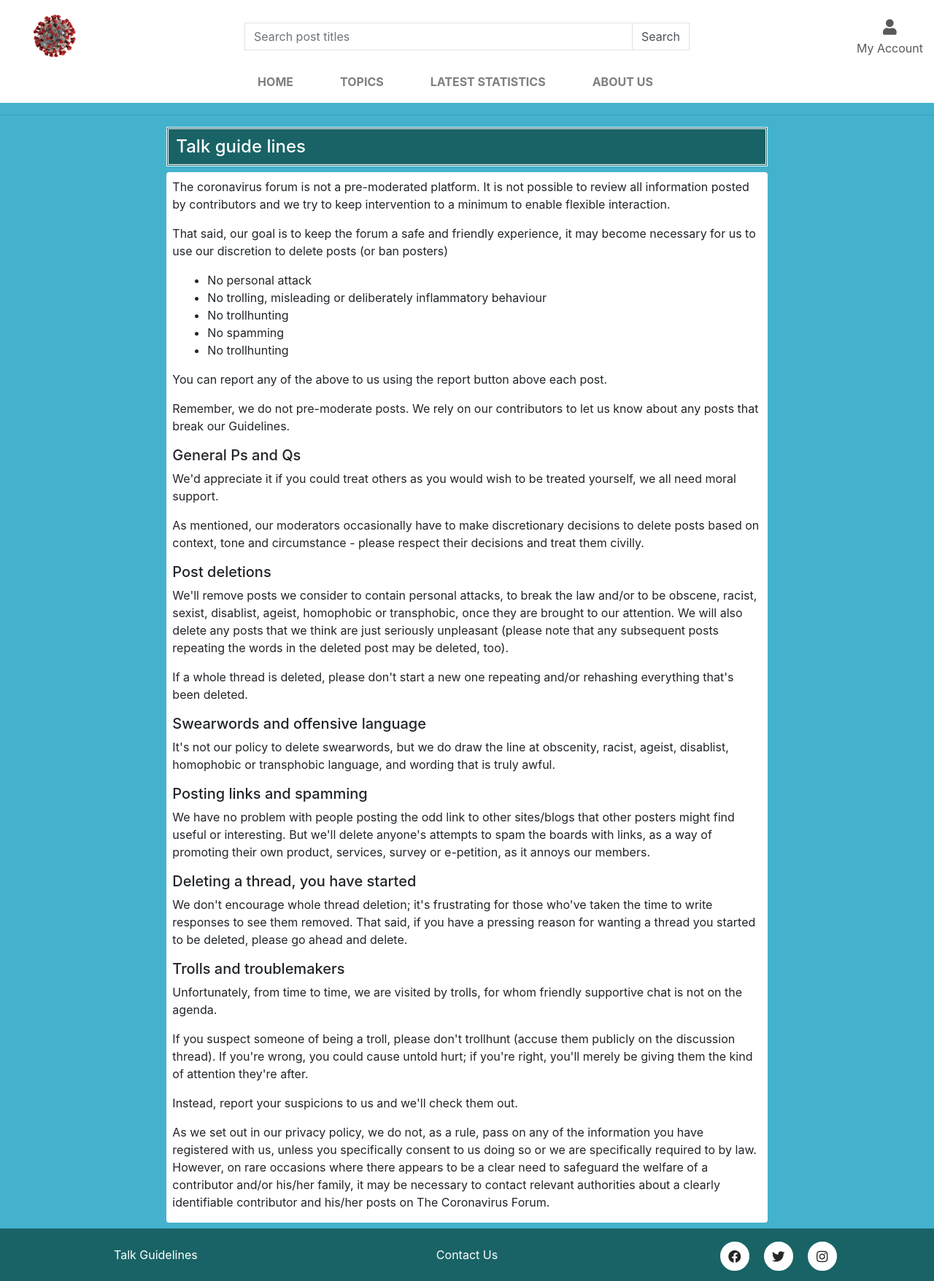
After one commit to ccarabine/coronavirusforum, a Django app: page /talkguidelines/ in a window 1280 px wide. The commit adds this page. Shown: the whole page at 73% size. Run offline with Django 4.2, Linux system fonts and the light colour scheme; data that the repository does not hold is empty; some libraries are stand-ins or nearby versions.

Commit message:
Add talkguidelines and connect to all links

```diff
--- a/forum/urls.py
+++ b/forum/urls.py
@@ -31,4 +31,6 @@ urlpatterns = [
          name="govukdata"),
     path("aboutus/", views.AboutUsView,
          name="aboutus"),
+    path("talkguidelines/", views.TalkGuideLinesView,
+         name="talkguidelines"),
 ]
--- a/forum/views.py
+++ b/forum/views.py
@@ -376,3 +376,6 @@ def apiview(request):
 
 def AboutUsView(request):
         return render(request, 'aboutus.html')
+
+def TalkGuideLinesView(request):
+        return render(request, 'talkguidelines.html')
--- a/templates/base.html
+++ b/templates/base.html
@@ -56,7 +56,7 @@
         <div class="ft-container pt-2 pb-2 header-title-color">
             <div class="row mx-auto ft-center pt-3 pb-3">
                 <div class="col-3 col-md-4 ft-links">
-                    <a href="#">Talk Guidelines </a>
+                    <a href="{% url 'talkguidelines' %}">Talk Guidelines </a>
 
                 </div>
                 <div class="col-3 col-md-4 ft-links">
--- a/templates/commentform.html
+++ b/templates/commentform.html
@@ -23,7 +23,7 @@
             <div class="bg-color-white col-lg-6 col-md-8 col-sm-10 mb-2 pl-2 pt-1 pb-1 justify-content-center">
                 <div class="col-12 mb-2">
                     <small>
-                        <a href="#" class="card-links"> Talk guidelines </a>
+                        <a href="{% url 'talkguidelines' %}" class="card-links"> Talk guidelines </a>
                     </small>
                     <div class="form-group">
                         <form method="POST" enctype="multipart/form-data">
--- a/templates/postform.html
+++ b/templates/postform.html
@@ -11,7 +11,7 @@
         <div class="col-12">
             <h4> Topic: {{ topic }}</h4>
             <small>
-                <a href="#" class="card-links"> Talk guidelines</a>
+                <a href="{% url 'talkguidelines' %}" class="card-links"> Talk guidelines</a>
             </small>
             <div class="form-group">
                 <form method="POST" enctype="multipart/form-data">
--- /dev/null
+++ b/templates/talkguidelines.html
@@ -0,0 +1,72 @@
+{% extends "base.html" %}
+{% load static %}
+{% block content %}
+<div class="container col-lg-8 col-md-10">
+    <h4 class="header-style header-title-color">Talk guide lines</h4>
+    <div class="mb-2">
+        <div class="card mb-2 mt-2 ">
+            <div class="card-body px-2 pt-2 rounded">
+                <p>The coronavirus forum is not a pre-moderated platform. It is not possible to review all information
+                    posted by contributors and we try to keep intervention to a minimum to enable flexible interaction.
+                </p>
+                <p>That said, our goal is to keep the forum a safe and friendly experience, it may become necessary for
+                    us to use our discretion to delete posts (or ban posters)</p>
+                <ul class="ml-5">
+                    <li>No personal attack</li>
+                    <li>No trolling, misleading or deliberately inflammatory behaviour</li>
+                    <li>No trollhunting</li>
+                    <li>No spamming</li>
+                    <li>No trollhunting</li>
+                </ul>
+                <p>
+                    You can report any of the above to us using the report button above each post.</p>
+                <p>Remember, we do not pre-moderate posts. We rely on our contributors to let us know about any posts
+                    that break our Guidelines. </p>
+
+                <h5>General Ps and Qs</h5>
+                <p>We'd appreciate it if you could treat others as you would wish to be treated yourself, we all need
+                    moral support.</p>
+                <p>As mentioned, our moderators occasionally have to make discretionary decisions to delete posts based
+                    on context, tone and circumstance - please respect their decisions and treat them civilly.
+
+                <h5>Post deletions </h5>
+                <p>We'll remove posts we consider to contain personal attacks, to break the law and/or to be obscene,
+                    racist, sexist, disablist, ageist, homophobic or transphobic, once they are brought to our
+                    attention. We will also delete any posts that we think are just seriously unpleasant (please note
+                    that any subsequent posts repeating the words in the deleted post may be deleted, too).</p>
+
+                <p>If a whole thread is deleted, please don't start a new one repeating and/or rehashing everything
+                    that's been deleted.</p>
+
+                <h5>Swearwords and offensive language</h5>
+                <p>It's not our policy to delete swearwords, but we do draw the line at obscenity, racist, ageist,
+                    disablist, homophobic or transphobic language, and wording that is truly awful.</p>
+
+                <h5>Posting links and spamming</h5>
+                <p>We have no problem with people posting the odd link to other sites/blogs that other posters might
+                    find
+                    useful or interesting. But we'll delete anyone's attempts to spam the boards with links, as a way of
+                    promoting their own product, services, survey or e-petition, as it annoys our members.</p>
+
+                <h5>Deleting a thread, you have started</h5>
+                <p>We don't encourage whole thread deletion; it's frustrating for those who've taken the time to write
+                    responses to see them removed. That said, if you have a pressing reason for wanting a thread you
+                    started to be deleted, please go ahead and delete.</p>
+                <h5> Trolls and troublemakers</h5>
+                <p>Unfortunately, from time to time, we are visited by trolls, for whom friendly supportive chat is not
+                    on the agenda.</p>
+                <p>If you suspect someone of being a troll, please don't trollhunt (accuse them publicly on the
+                    discussion thread). If you're wrong, you could cause untold hurt; if you're right, you'll merely be
+                    giving them the kind of attention they're after.</p>
+
+                <p>Instead, report your suspicions to us and we'll check them out.</p>
+                <p>As we set out in our privacy policy, we do not, as a rule, pass on any of the information you have
+                    registered with us, unless you specifically consent to us doing so or we are specifically required
+                    to by law. However, on rare occasions where there appears to be a clear need to safeguard the
+                    welfare of a contributor and/or his/her family, it may be necessary to contact relevant authorities
+                    about a clearly identifiable contributor and his/her posts on The Coronavirus Forum.</p>
+            </div>
+        </div>
+    </div>
+</div>
+{%endblock%}
--- a/templates/updatepost.html
+++ b/templates/updatepost.html
@@ -15,7 +15,7 @@
 
                 <h4> Topic: {{ post.topic }}</h4>
                 <small>
-                    <a href="#" class="mb-1 card-links "> Talk guidelines</a>
+                    <a href="{% url 'talkguidelines' %}" class="mb-1 card-links "> Talk guidelines</a>
                 </small>
                 <div class="form-group pr-1">
                     <form method="POST" enctype="multipart/form-data">
```
